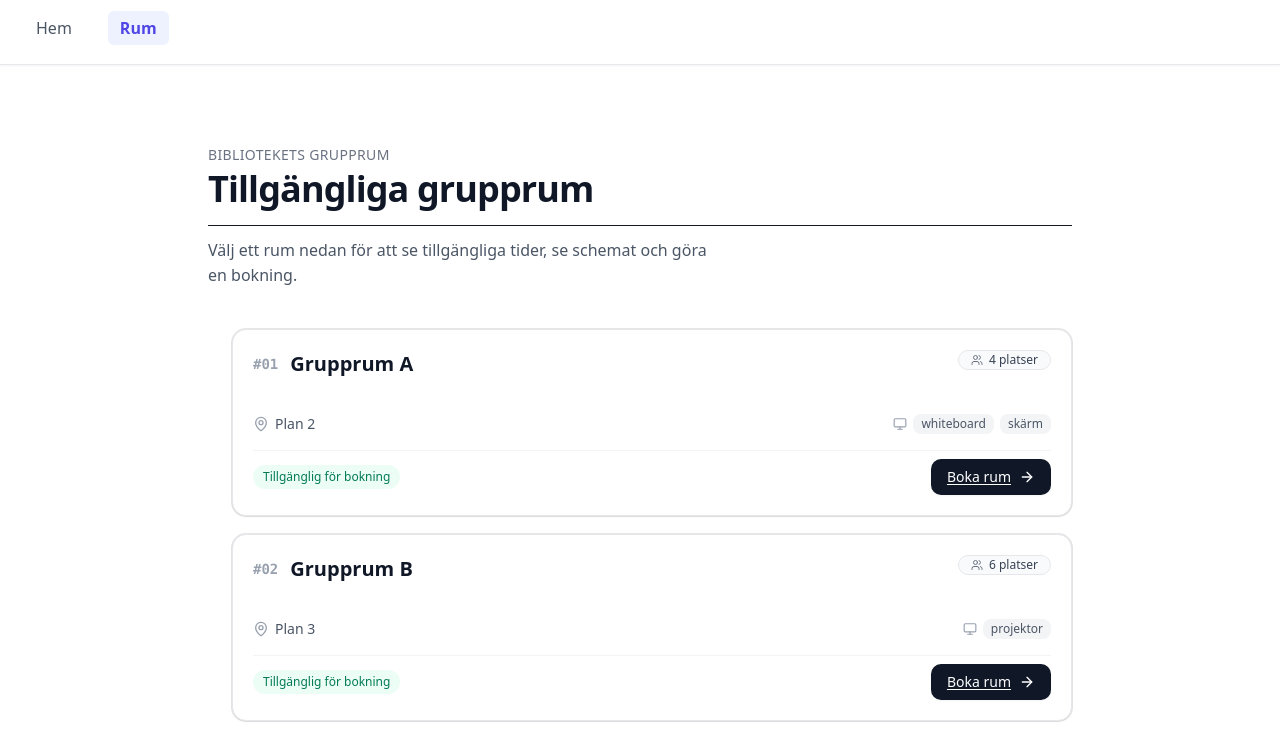
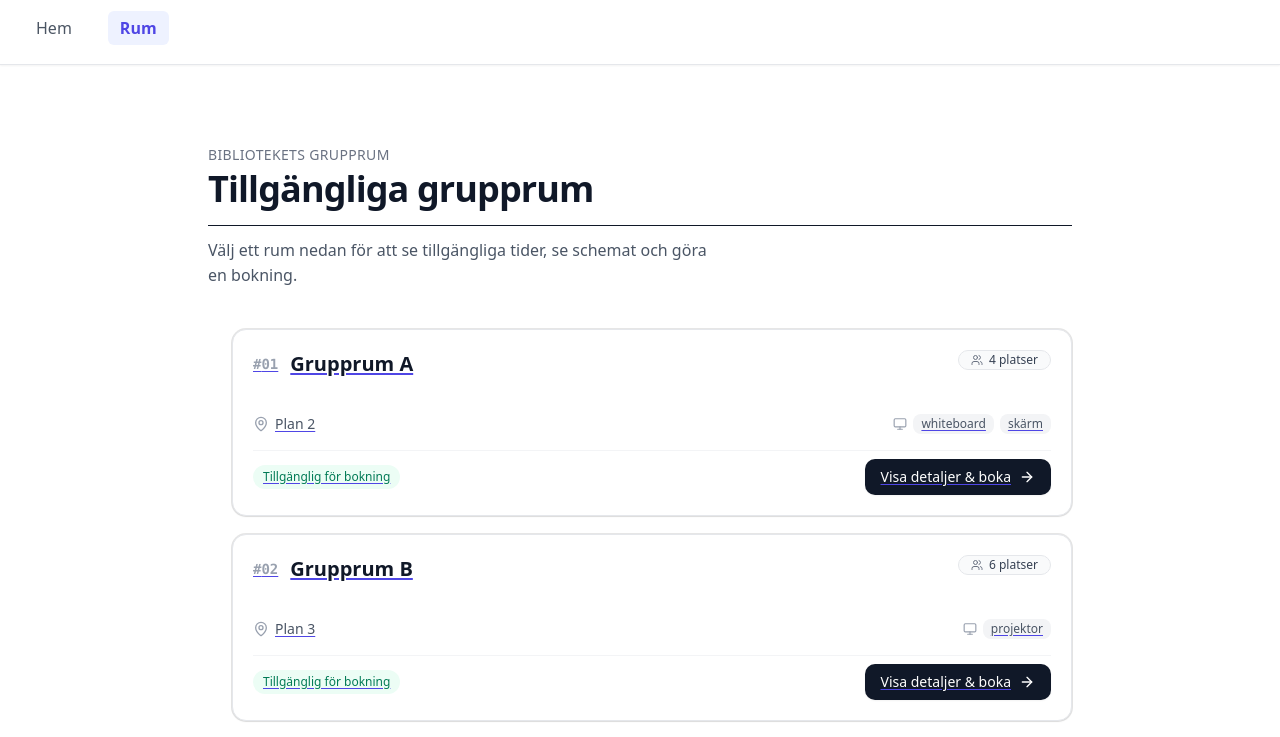
Before and after one commit to MelvinAnderhagen/grupp4-ts-examinerande, a React (Vite) app: page /rumsida in a window 1280 px wide. Shown: the top 737 px of the page. Built offline with nearby package versions, Linux system fonts and the light colour scheme; data requests are answered from the project's data file.

Commit message:
Add Link to rooms

```diff
--- a/src/pages/RumSida.tsx
+++ b/src/pages/RumSida.tsx
@@ -43,13 +43,17 @@ export function RumSida() {
         getKey={(r) => r.id}
         emptyMessage="Inga grupprum hittades just nu."
         renderItem={(r, index) => (
-          <Card className="rounded-xl border border-gray-200 bg-white shadow-xs hover:border-gray-400 transition-all p-5">
+          <Link
+            to={`/rumdetaljsida/${r.id}`}
+            className="group block rounded-xl focus:outline-hidden focus:ring-2 focus:ring-gray-900"
+          >
+            <Card className="rounded-xl border border-gray-200 bg-white shadow-xs group-hover:border-gray-900 group-hover:shadow-md transition-all p-5 cursor-pointer">
               <CardHeader className="p-0 pb-3 flex flex-row items-center justify-between">
                 <div className="flex items-center gap-3">
-                <CardDescription className="font-mono text-sm text-gray-400 font-semibold">
+                  <CardDescription className="font-mono text-sm text-gray-400 font-semibold group-hover:text-gray-600 transition-colors">
                     #{String(index + 1).padStart(2, "0")}
                   </CardDescription>
-                <CardTitle className="text-xl font-bold text-gray-900">
+                  <CardTitle className="text-xl font-bold text-gray-900 group-hover:text-black transition-colors">
                     {r.name}
                   </CardTitle>
                 </div>
@@ -92,16 +96,14 @@ export function RumSida() {
                     Tillgänglig för bokning
                   </span>
 
-                <Link
-                  to={`/rumdetaljsida/${r.id}`}
-                  className="inline-flex items-center gap-2 rounded-lg bg-gray-900 px-4 py-2 text-sm font-medium text-white shadow-xs hover:bg-gray-800 transition-colors"
-                >
-                  Boka rum
-                  <ArrowRight className="h-4 w-4" />
-                </Link>
+                  <span className="inline-flex items-center gap-2 rounded-lg bg-gray-900 px-4 py-2 text-sm font-medium text-white shadow-xs group-hover:bg-gray-800 transition-colors">
+                    Visa detaljer & boka
+                    <ArrowRight className="h-4 w-4 group-hover:translate-x-0.5 transition-transform" />
+                  </span>
                 </div>
               </CardContent>
             </Card>
+          </Link>
         )}
       />
     </div>
```
Lines whose indentation alone changed are shown as unchanged.
